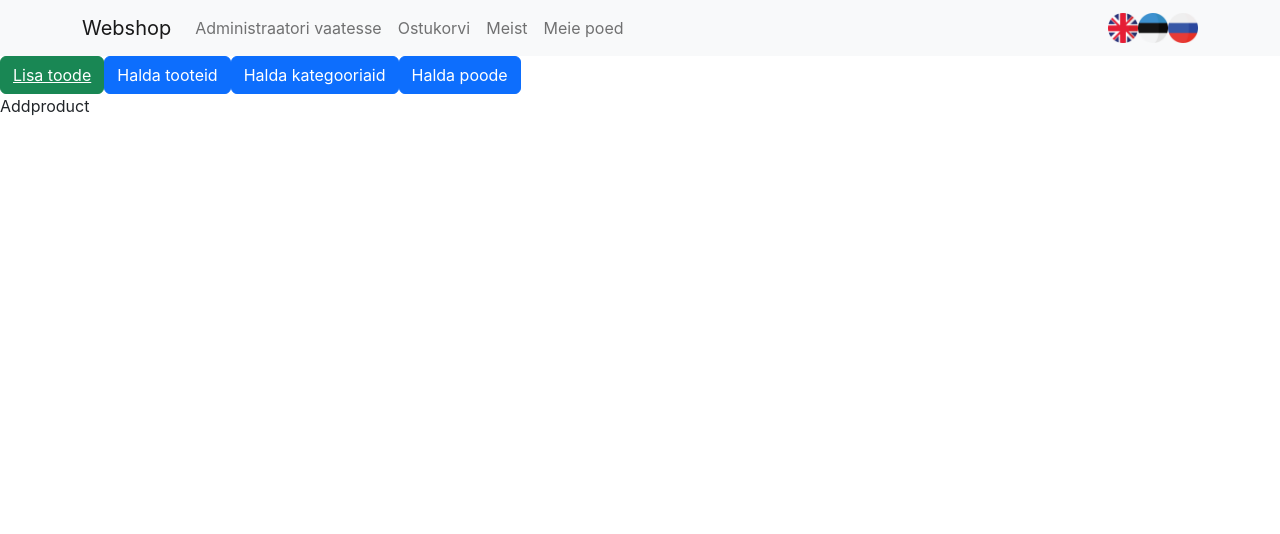
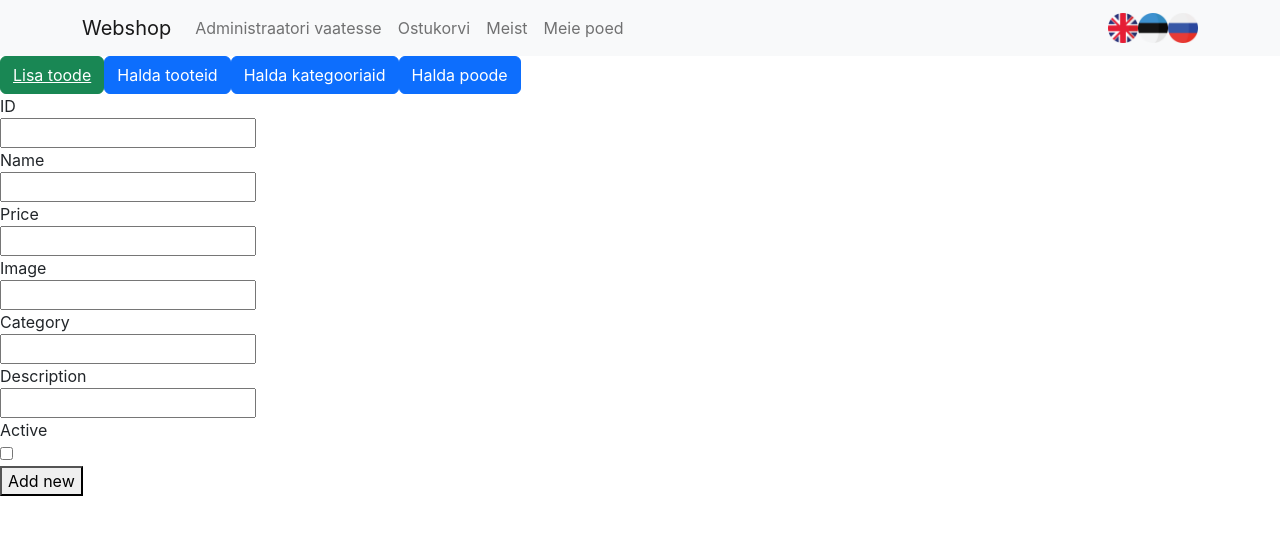
Before and after one commit to vahermihkel/React-09-2022, a React (Create React App) app in the folder webshop/: page /admin/add-product in a window 1280 px wide. Shown: the top 534 px of the page. Built offline with nearby package versions, Linux system fonts and the light colour scheme; no server answers.

Commit message:
API otspunktid - toote muutmine, toote kustutamine, toote lisamine

```diff
--- a/webshop/package.json
+++ b/webshop/package.json
@@ -13,6 +13,7 @@
     "react-bootstrap": "^2.5.0",
     "react-dom": "^18.2.0",
     "react-i18next": "^11.18.6",
+    "react-loader-spinner": "^5.3.4",
     "react-router-dom": "^6.4.0",
     "react-scripts": "5.0.1",
     "web-vitals": "^2.1.4"
--- a/webshop/src/pages/HomePage.jsx
+++ b/webshop/src/pages/HomePage.jsx
@@ -1,17 +1,21 @@
 import { useEffect, useState } from 'react';
+import { ThreeDots } from "react-loader-spinner"; // 1)
 // import productsFromFile from '../data/products.json';
 
           // extends React.component
 function HomePage() {
   // constructor()
   const [products, setProducts] = useState([]);
+  const [loading, setLoading] = useState(true);  // 2)
 
   // componentDidMount()
-  useEffect(() => {
+  useEffect(() => { // <- seda sisu mis siin funktsioonis on, tehakse täpselt 1x
     fetch("https://react-09-22-default-rtdb.europe-west1.firebasedatabase.app/products.json")
       .then(res => res.json())
       .then(json => setProducts(json))
-  }, []);
+      .finally(() => setLoading(false)) // 3)
+  }, []); // <- siin loetletakse muutujaid mille väärtuse muutudes
+  //  ta ikkagi läheb uuesti seda sisu tegema
 
   const addToCart = (productClicked) => {
     // KODUS ---- samamoodi nagu siiamaani teinud oleme
@@ -20,6 +24,16 @@ function HomePage() {
 
   return (
     <div>
+      <ThreeDots
+        height="80"
+        width="80"
+        radius="9"
+        color="#000"
+        ariaLabel="three-dots-loading"
+        wrapperStyle={{}}
+        wrapperClassName=""
+        visible={loading === true}
+        />
       {products.map(element =>
         <div>
           <img src={element.image} alt="" />
--- a/webshop/src/pages/admin/AddProduct.jsx
+++ b/webshop/src/pages/admin/AddProduct.jsx
@@ -1,11 +1,65 @@
 import AdminNavbar from "../../components/AdminNavbar";
+import { useEffect, useRef, useState } from "react";
 
 function AddProduct() {
+  const [products, setProducts] = useState([]);
+  const idRef = useRef();
+  const nameRef = useRef();
+  const priceRef = useRef();
+  const imageRef = useRef();
+  const categoryRef = useRef();
+  const descriptionRef = useRef();
+  const activeRef = useRef();
+
+  useEffect(() => {
+    fetch("https://react-09-22-default-rtdb.europe-west1.firebasedatabase.app/products.json")
+      .then(res => res.json())
+      .then(json => setProducts(json))
+  }, []);
+
+  const addNewProduct = () => {
+    const newProduct = {
+      "id": Number(idRef.current.value),
+      "image": imageRef.current.value,
+      "name": nameRef.current.value,
+      "price": Number(priceRef.current.value),
+      "description": descriptionRef.current.value,
+      "category": categoryRef.current.value,
+      "active": activeRef.current.checked
+    }
+    products.push(newProduct);
+    fetch("https://react-09-22-default-rtdb.europe-west1.firebasedatabase.app/products.json", {
+      method: "PUT",
+      body: JSON.stringify(products)
+    }).then(() => {
+      idRef.current.value = "";
+      imageRef.current.value = "";
+      nameRef.current.value = "";
+      priceRef.current.value = "";
+      descriptionRef.current.value = "";
+      categoryRef.current.value = "";
+      activeRef.current.checked = false;
+    })
+  }
 
   return (
     <div>
       <AdminNavbar />
-      Addproduct
+      <label>ID</label> <br />
+      <input ref={idRef} type="number" /> <br />
+      <label>Name</label> <br />
+      <input ref={nameRef} type="text" /> <br />
+      <label>Price</label> <br />
+      <input ref={priceRef} type="number" /> <br />
+      <label>Image</label> <br />
+      <input ref={imageRef} type="text" /> <br />
+      <label>Category</label> <br />
+      <input ref={categoryRef} type="text" /> <br />
+      <label>Description</label> <br />
+      <input ref={descriptionRef} type="text" /> <br />
+      <label>Active</label> <br />
+      <input ref={activeRef} type="checkbox" /> <br />
+      <button onClick={addNewProduct}>Add new</button>
     </div> );
 }
 
--- a/webshop/src/pages/admin/EditProduct.jsx
+++ b/webshop/src/pages/admin/EditProduct.jsx
@@ -1,12 +1,22 @@
-import { useRef } from "react";
+import { useEffect, useRef, useState } from "react";
 import { useNavigate, useParams } from "react-router-dom";
 import AdminNavbar from "../../components/AdminNavbar";
-import productsFromFile from "../../data/products.json";
+import { ThreeDots } from "react-loader-spinner"; // <---------------
+// import productsFromFile from "../../data/products.json";
 
 function EditProduct() {
   const { id } = useParams();      // element / product / e
-  const productFound = productsFromFile.find(element => element.id === Number(id));
-  const productIndex = productsFromFile.indexOf(productFound);
+  const [products, setProducts] = useState([]);
+  const productFound = products.find(element => element.id === Number(id));
+  const productIndex = products.indexOf(productFound);
+  const [loading, setLoading] = useState(true); // <---------------
+
+  useEffect(() => {
+    fetch("https://react-09-22-default-rtdb.europe-west1.firebasedatabase.app/products.json")
+      .then(res => res.json())
+      .then(json => setProducts(json))
+      .finally(() => setLoading(false))
+  }, []);
 
   // const productIndex2 = productsFromFile.findIndex(element => element.id === Number(id));
   // const productFound2 = productsFromFile[productIndex2];
@@ -40,13 +50,41 @@ function EditProduct() {
       "active": activeRef.current.checked
     }
 
-    productsFromFile[productIndex] = newProduct;
-    navigate("/admin/maintain-products");
+    fetch("https://react-09-22-default-rtdb.europe-west1.firebasedatabase.app/products/"+ productIndex +".json", {
+      method: "PUT",
+      body: JSON.stringify(newProduct)
+    }).then(() => navigate("/admin/maintain-products"))
+
+    // products[productIndex] = newProduct;
+    // fetch("https://react-09-22-default-rtdb.europe-west1.firebasedatabase.app/products.json", {
+    //   method: "PUT",
+    //   body: JSON.stringify(products)
+    // }).then(() => navigate("/admin/maintain-products"))
+
+       // navigate("") <-- see peab olema .then sees, sellepärast et muidu ta
+          // navigeerib enne ära kui ta on jõudnud API otspunkti kaudu toodet uuendada
+          // -- sellepärast, et fetch on asünkroone (lubab koodil edasi liikuda)
   }
 
   return (
     <div>
       <AdminNavbar />
+      {/* string - ""  <--- false
+          string - " "  <--- true
+          number - 0 <--- false
+          number - mitte0 <--- true */}
+      <ThreeDots
+        height="80"
+        width="80"
+        radius="9"
+        color="#000"
+        ariaLabel="three-dots-loading"
+        wrapperStyle={{}}
+        wrapperClassName=""
+        visible={loading === true}
+        />
+      { productFound !== undefined &&
+      <div>
         <label>ID</label> <br />
         <input ref={idRef} defaultValue={productFound.id} type="number" /> <br />
         <label>Name</label> <br />
@@ -62,6 +100,8 @@ function EditProduct() {
         <label>Active</label> <br />
         <input ref={activeRef} defaultChecked={productFound.active} type="checkbox" /> <br />
         <button onClick={updateProduct}>Muuda</button>
+      </div>}
+      { productFound === undefined && <div>Toodet ei leitud!</div>}
     </div> );
 }
 
--- a/webshop/src/pages/admin/MaintainProducts.jsx
+++ b/webshop/src/pages/admin/MaintainProducts.jsx
@@ -1,23 +1,39 @@
-import { useState } from "react";
+import { useEffect, useState } from "react";
 import { Link } from "react-router-dom";
 import AdminNavbar from "../../components/AdminNavbar";
-import productsFromFile from '../../data/products.json';
+// import productsFromFile from '../../data/products.json';
 
 function MaintainProducts() {
 
-  const [products, setProducts] = useState(productsFromFile); // <--
+  const [products, setProducts] = useState([]);
+
+  useEffect(() => {
+    fetch("https://react-09-22-default-rtdb.europe-west1.firebasedatabase.app/products.json")
+      .then(res => res.json())
+      .then(json => setProducts(json))
+  }, []);
 
   const removeProduct = (index) => {
     // HILJEM: otsin ta ID järgi ülesse, võtan järjekorranumbri ja kustutame
-    productsFromFile.splice(index,1); // <---
-    setProducts(productsFromFile.slice()); // <--
+    products.splice(index,1);
+
+    fetch("https://react-09-22-default-rtdb.europe-west1.firebasedatabase.app/products.json", {
+      method: "PUT",
+      body: JSON.stringify(products)
+    }).then(() => setProducts(products.slice()))
   }
+
+  // GET - võtmiseks
+  // PUT - asendamiseks
+  // PATCH - muudan ainult ühte üksikut kirjet - nt koguse muutmine
+  // DELETE - kustutamiseks
+  // POST - ühe juurde panemiseks
 
   return (
     <div>
       <AdminNavbar />
       {products.map((element, index) =>  /* <-- */
-        <div>
+        <div key={element.id}>
           <img src={element.image} alt="" />
           <div>{element.name}</div>
           <div>{element.price}</div>
```
Also changed, not shown: 1 other file (tests, documents, lock files or other folders). Lines whose indentation alone changed are shown as unchanged.
